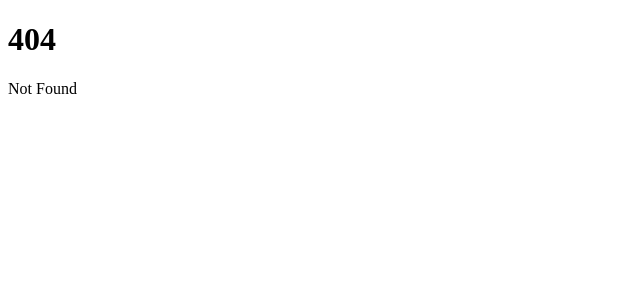
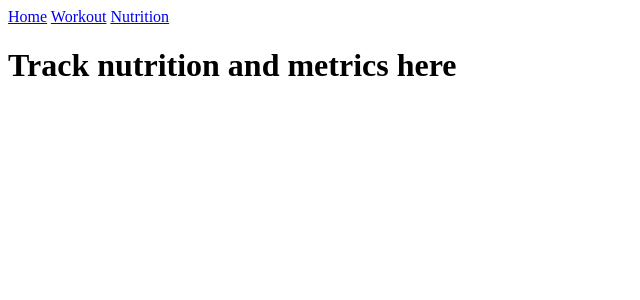
Before and after one commit to SendKazetoOlympics/datarepo_dashboard, a SvelteKit app: page /nutrition in a window 1280 px wide. Before the commit this address had no page. Shown: the top 300 px of the page, without its empty margins (0-640 px from the left). Built offline with nearby package versions, Linux system fonts and the light colour scheme.

Commit message:
Update skeleton

```diff
--- /dev/null
+++ b/src/routes/+layout.svelte
@@ -0,0 +1,7 @@
+<nav>
+    <a href="/">Home</a>
+    <a href="/workout">Workout</a>
+    <a href="/nutrition">Nutrition</a>
+</nav>
+
+<slot></slot>
--- /dev/null
+++ b/src/routes/nutrition/+page.svelte
@@ -0,0 +1 @@
+<h1>Track nutrition and metrics here</h1>
--- /dev/null
+++ b/src/routes/workout/+page.svelte
@@ -0,0 +1 @@
+<h1>Document you workout here</h1>
```
